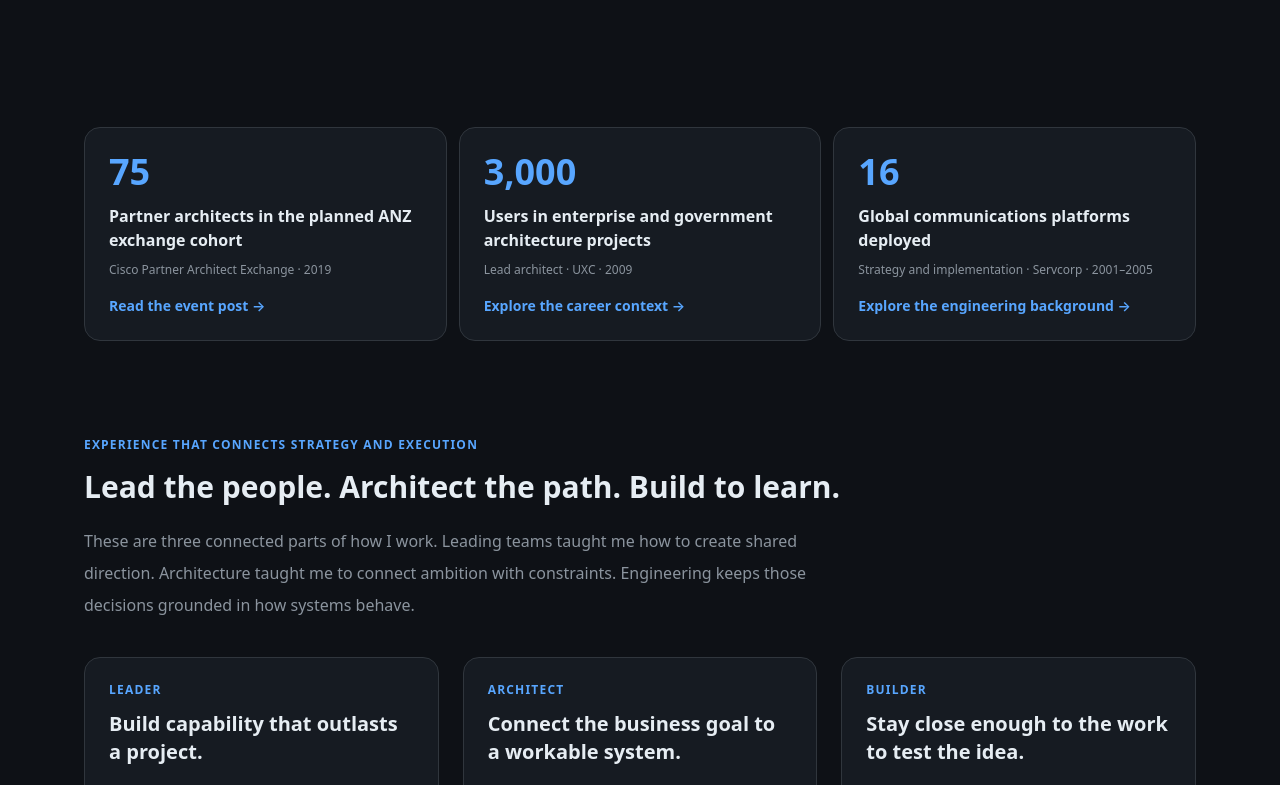
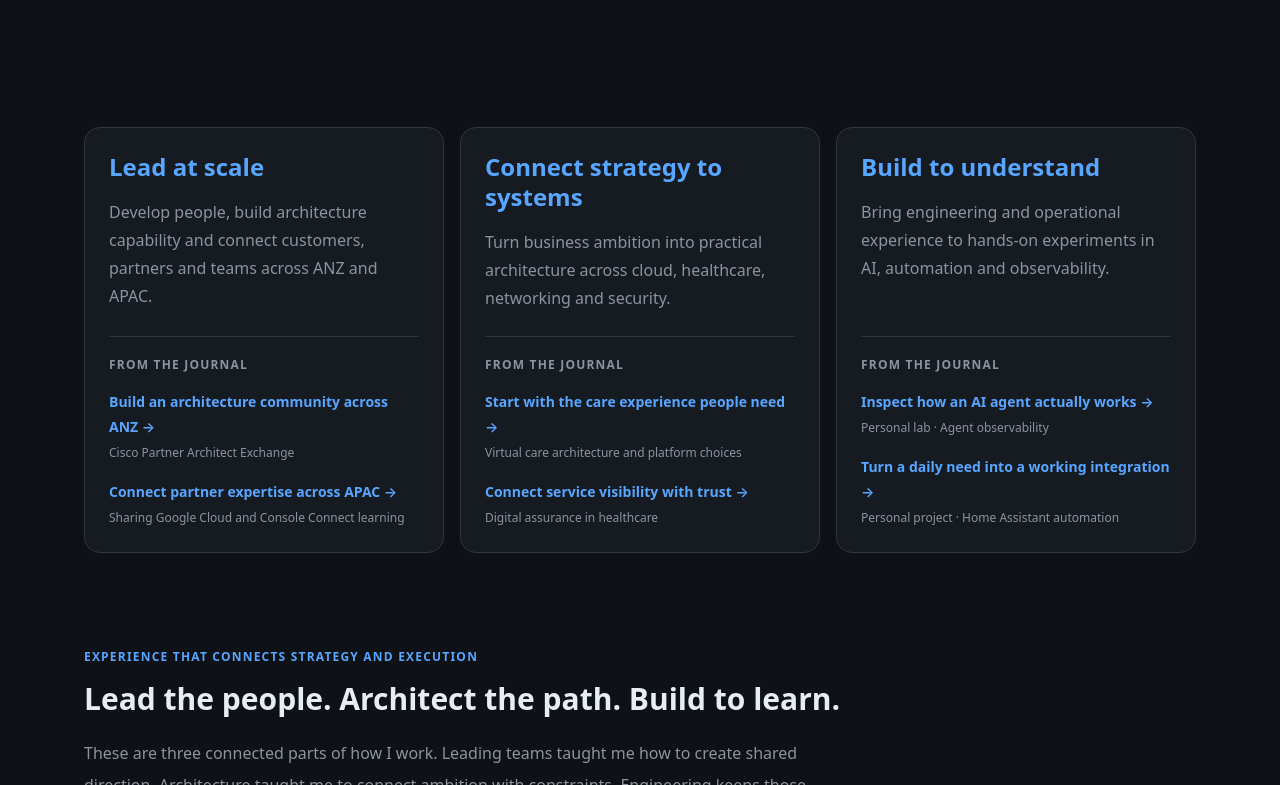
Before and after one commit to andrewkriley/www-andrewriley-info, a Next.js app: page / in a window 1280 px wide. Shown: the part 735-1520 px from the top of the page. Built offline with nearby package versions, Linux system fonts and the light colour scheme.

Commit message:
content: lead with regional scope and journal evidence

```diff
--- a/src/components/proof-strip.tsx
+++ b/src/components/proof-strip.tsx
@@ -2,12 +2,17 @@ import Link from "next/link";
 import { experienceHighlights } from "@/data/experience";
 
 export function ProofStrip() {
-  return <section aria-label="Experience highlights" className="mx-auto grid max-w-6xl gap-3 px-5 py-8 sm:grid-cols-3">
-    {experienceHighlights.map(fact => <div key={fact.value} className="flex flex-col rounded-2xl border border-border-subtle bg-surface-card p-6">
-      <p className="text-4xl font-bold text-brand-primary">{fact.value}</p>
-      <h2 className="mt-3 text-base font-semibold leading-6">{fact.label}</h2>
-      <p className="mb-4 mt-2 text-xs leading-5 text-text-muted">{fact.context}</p>
-      <Link href={fact.href} className="mt-auto text-sm font-semibold text-brand-primary hover:underline">{fact.linkLabel} →</Link>
-    </div>)}
+  return <section aria-label="Experience highlights" className="mx-auto grid max-w-6xl gap-4 px-5 py-8 lg:grid-cols-3">
+    {experienceHighlights.map(highlight => <article key={highlight.title} className="flex flex-col rounded-2xl border border-border-subtle bg-surface-card p-6">
+      <h2 className="text-2xl font-bold leading-tight text-brand-primary">{highlight.title}</h2>
+      <p className="mt-4 leading-7 text-text-secondary">{highlight.description}</p>
+      <div className="mt-auto pt-6">
+        <p className="border-t border-border-subtle pt-5 text-xs font-semibold uppercase tracking-widest text-text-muted">From the journal</p>
+        <ul className="mt-4 space-y-4">{highlight.examples.map(example => <li key={example.href}>
+          <Link href={example.href} className="text-sm font-semibold leading-6 text-brand-primary hover:underline">{example.label} →</Link>
+          <p className="mt-1 text-xs leading-5 text-text-muted">{example.context}</p>
+        </li>)}</ul>
+      </div>
+    </article>)}
   </section>;
 }
--- a/src/data/experience.ts
+++ b/src/data/experience.ts
@@ -77,9 +77,30 @@ export const workingPillars = [
 ];
 
 export const experienceHighlights = [
-  { value: "75", label: "Partner architects in the planned ANZ exchange cohort", context: "Cisco Partner Architect Exchange · 2019", href: "/p/linkedin-6587221303189733377", linkLabel: "Read the event post" },
-  { value: "3,000", label: "Users in enterprise and government architecture projects", context: "Lead architect · UXC · 2009", href: "/about#journey", linkLabel: "Explore the career context" },
-  { value: "16", label: "Global communications platforms deployed", context: "Strategy and implementation · Servcorp · 2001–2005", href: "/about#journey", linkLabel: "Explore the engineering background" },
+  {
+    title: "Lead at scale",
+    description: "Develop people, build architecture capability and connect customers, partners and teams across ANZ and APAC.",
+    examples: [
+      { href: "/p/linkedin-6587221303189733377", label: "Build an architecture community across ANZ", context: "Cisco Partner Architect Exchange" },
+      { href: "/p/linkedin-6673312159277162496", label: "Connect partner expertise across APAC", context: "Sharing Google Cloud and Console Connect learning" },
+    ],
+  },
+  {
+    title: "Connect strategy to systems",
+    description: "Turn business ambition into practical architecture across cloud, healthcare, networking and security.",
+    examples: [
+      { href: "/p/linkedin-6927772651352469505", label: "Start with the care experience people need", context: "Virtual care architecture and platform choices" },
+      { href: "/p/linkedin-6912272550991462400", label: "Connect service visibility with trust", context: "Digital assurance in healthcare" },
+    ],
+  },
+  {
+    title: "Build to understand",
+    description: "Bring engineering and operational experience to hands-on experiments in AI, automation and observability.",
+    examples: [
+      { href: "/p/linkedin-7507060153016324096", label: "Inspect how an AI agent actually works", context: "Personal lab · Agent observability" },
+      { href: "/p/ha-ryde-waste-collection", label: "Turn a daily need into a working integration", context: "Personal project · Home Assistant automation" },
+    ],
+  },
 ];
 
 export const careerRoles = [
```
Also changed, not shown: 1 other file (tests, documents, lock files or other folders).
